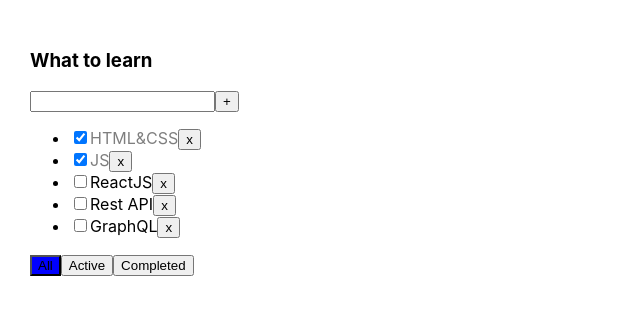
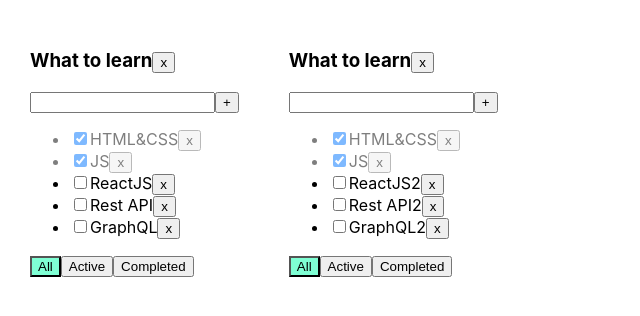
Before and after one commit to Zenater/Todolist_Vivo, a React (Create React App) app in the folder TodolistViVo/: page / in a window 1280 px wide. Shown: the top 316 px of the page, without its empty margins (0-640 px from the left). Built offline with nearby package versions, Linux system fonts and the light colour scheme.

Commit message:
add new component

```diff
--- a/TodolistViVo/src/App.css
+++ b/TodolistViVo/src/App.css
@@ -6,3 +6,19 @@
 .App > div {
   margin-right: 50px;
 }
+
+.error {
+  border: red 1px solid;
+}
+
+.error-message {
+  color: red;
+}
+
+.active-filter {
+  background-color: aquamarine;
+}
+
+.is-done {
+  opacity: 0.5;
+}
--- a/TodolistViVo/src/App.tsx
+++ b/TodolistViVo/src/App.tsx
@@ -1,64 +1,104 @@
 import React, {useState} from 'react';
 import './App.css';
-import {Todolist} from './Todolist';
-import { v1 } from 'uuid';
+import {TaskType, Todolist} from './Todolist';
+import {v1} from 'uuid';
+
 
 export type FilterValuesType = "all" | "active" | "completed";
 
-function App() {
-
-    let [tasks, setTasks] = useState([
-        { id: v1(), title: "HTML&CSS", isDone: true },
-        { id: v1(), title: "JS", isDone: true },
-        { id: v1(), title: "ReactJS", isDone: false },
-        { id: v1(), title: "Rest API", isDone: false },
-        { id: v1(), title: "GraphQL", isDone: false },
-    ]);
-
-    function removeTask(id: string) {
-        let filteredTasks = tasks.filter(t => t.id != id);
-        setTasks(filteredTasks);
+export type TodolistType = {
+    id: string
+    title: string
+    filter: FilterValuesType
 }
 
-    function addTask(title: string) {
-        let task = { id: v1(), title: title, isDone: false };
-        let newTasks = [task, ...tasks];
-        setTasks(newTasks);
+export type TaskStateType = {
+    [key: string]: Array<TaskType>
 }
 
-    let [filter, setFilter] = useState<FilterValuesType>("all");
+function App() {
+    let todolistID1 = v1();
+    let todolistID2 = v1();
 
-    let tasksForTodolist = tasks;
+    let [todolists, setTudolists] = useState<TodolistType[]>([
+        {id: todolistID1, title: "what to learn", filter: 'all'},
+        {id: todolistID2, title: "what to buy", filter: 'all'},
+    ])
+    let [tasks, setTasks] = useState<TaskStateType>({
+        [todolistID1]: [
+            {id: v1(), title: "HTML&CSS", isDone: true},
+            {id: v1(), title: "JS", isDone: true},
+            {id: v1(), title: "ReactJS", isDone: false},
+            {id: v1(), title: "Rest API", isDone: false},
+            {id: v1(), title: "GraphQL", isDone: false},
+        ],
+        [todolistID2]: [
+            {id: v1(), title: "HTML&CSS", isDone: true},
+            {id: v1(), title: "JS", isDone: true},
+            {id: v1(), title: "ReactJS2", isDone: false},
+            {id: v1(), title: "Rest API2", isDone: false},
+            {id: v1(), title: "GraphQL2", isDone: false},
+        ]
+    });
 
-    if (filter === "active") {
-        tasksForTodolist = tasks.filter(t => t.isDone === false);
-    }
-    if (filter === "completed") {
-        tasksForTodolist = tasks.filter(t => t.isDone === true);
+    function removeTask(todolistID:string,taskId: string) {
+        /*        let filteredTasks = tasks.filter(t => t.id != id);
+                setTasks(filteredTasks);*/
+        setTasks({...tasks,[todolistID]:tasks[todolistID].filter(f=>f.id!==taskId)})
+
     }
 
-    function changeFilter(value: FilterValuesType) {
-        setFilter(value);
+    function addTask(todolistID:string,title: string) {
+                let newTasks = {id: v1(), title: title, isDone: false};
+        setTasks({...tasks,[todolistID]:[newTasks,...tasks[todolistID]] })
     }
 
-    const changeStatus = (Curid: string,value: boolean) => {
-      setTasks(tasks.map(m=>m.id ===Curid ? {...m, isDone: value } : m))
+    function changeStatus(todolistID:string,taskId: string, isDone: boolean) {
+        /*        let task = tasks.find(t => t.id === taskId);
+                if (task) {
+                    task.isDone = isDone;
+                }
+                setTasks([...tasks]);*/
+        setTasks({...tasks,[todolistID]:tasks[todolistID].map(m=>m.id===taskId ? {...m,isDone}: m)})
     }
 
 
+    function changeFilter(todolistID:string, value: FilterValuesType) {
+        /*        setFilter(value);*/
+        setTudolists(todolists.map(m=>m.id===todolistID ? {...m,filter: value}: m))
+    }
+const removeT=(todolistID:string)=> {
+        setTudolists(todolists.filter(f=>f.id!==todolistID))
+    delete tasks [todolistID]
+    }
 
     return (
         <div className="App">
+            {todolists.map(m => {
+                let tasksForTodolist = tasks[m.id];
+
+                if (m.filter === "active") {
+                    tasksForTodolist = tasks[m.id].filter(t => t.isDone === false);
+                }
+                if (m.filter === "completed") {
+                    tasksForTodolist = tasks[m.id].filter(t => t.isDone === true);
+                }
+                return (
                     <Todolist title="What to learn"
                               tasks={tasksForTodolist}
                               removeTask={removeTask}
                               changeFilter={changeFilter}
                               addTask={addTask}
-                      changeStatus={changeStatus}
-                      filter={filter}
+                              changeTaskStatus={changeStatus}
+                              filter={m.filter}
+                              key={m.id}
+                              todolistID={m.id}
+                              removeT={removeT}
                     />
+                )
+            })}
         </div>
-    );
+    )
 }
 
 export default App;
--- a/TodolistViVo/src/Todolist.tsx
+++ b/TodolistViVo/src/Todolist.tsx
@@ -1,8 +1,8 @@
 import React, {ChangeEvent, KeyboardEvent, useState} from 'react';
 import {FilterValuesType} from './App';
-import s from './Todolist.module.css'
+import MapTasks from "./components/MapTasks";
 
-type TaskType = {
+export type TaskType = {
     id: string
     title: string
     isDone: boolean
@@ -11,25 +11,26 @@
 type PropsType = {
     title: string
     tasks: Array<TaskType>
-    removeTask: (taskId: string) => void
-    changeFilter: (value: FilterValuesType) => void
-    addTask: (title: string) => void
-    changeStatus: (Curid: string, value: boolean )=> void
+    removeTask: (todolistID:string,taskId: string) => void
+    changeFilter: (todolistID:string,value: FilterValuesType) => void
+    addTask: (todolistID:string,title: string) => void
+    changeTaskStatus: (todolistID:string,taskId: string, isDone: boolean) => void
     filter: FilterValuesType
+    todolistID: string
+    removeT: (todolistID:string)=>void
 }
 
 export function Todolist(props: PropsType) {
 
     let [title, setTitle] = useState("")
-    const [error, setError]=useState(false)
+    let [error, setError] = useState<string | null>(null)
 
     const addTask = () => {
-        if(title.trim()) {
-        props.addTask(title.trim());
-        setTitle("");
+        if (title.trim() !== "") {
+            props.addTask(props.todolistID,title.trim());
+            setTitle("");
         } else {
-            setTitle("")
-            setError(true)
+            setError("Title is required");
         }
     }
 
@@ -38,51 +39,37 @@
     }
 
     const onKeyPressHandler = (e: KeyboardEvent<HTMLInputElement>) => {
+        setError(null);
         if (e.charCode === 13) {
             addTask();
         }
     }
 
-    const onAllClickHandler = () => props.changeFilter("all");
-    const onActiveClickHandler = () => props.changeFilter("active");
-    const onCompletedClickHandler = () => props.changeFilter("completed");
+    const onAllClickHandler = () => props.changeFilter(props.todolistID,"all");
+    const onActiveClickHandler = () => props.changeFilter(props.todolistID,"active");
+    const onCompletedClickHandler = () => props.changeFilter(props.todolistID,"completed");
 
-    const OnC= (Curid: string,event: React.ChangeEvent<HTMLInputElement>)=> {
-        props.changeStatus(Curid, event.currentTarget.checked)
-    }
+
     return <div>
-        <h3>{props.title}</h3>
+        <h3>{props.title}
+        <button onClick={()=>props.removeT(props.todolistID)}>x</button></h3>
         <div>
             <input value={title}
-                   onChange={ onChangeHandler }
-                   onKeyPress={ onKeyPressHandler }
-                   className={error? s.error: ''}
+                   onChange={onChangeHandler}
+                   onKeyPress={onKeyPressHandler}
+                   className={error ? "error" : ""}
             />
             <button onClick={addTask}>+</button>
-            {error && <div className={error ? s.errorMessage : ""}>Warning</div>}
+            {error && <div className="error-message">{error}</div>}
         </div>
-        <ul>
-            {
-                props.tasks.map(t => {
-
-                    const onClickHandler = () => props.removeTask(t.id)
-
-                    return <li key={t.id}>
-                        <input type="checkbox" checked={t.isDone}
-                        onChange={(event)=>OnC(t.id, event)}
-                        />
-                        <span className={t.isDone? s.isDone : ''}>{t.title}</span>
-                        <button  onClick={ onClickHandler }>x</button>
-
-                    </li>
-
-                })
-            }
-        </ul>
+<MapTasks tasks={props.tasks} removeTask={props.removeTask}  todolistID={props.todolistID} changeTaskStatus={props.changeTaskStatus}/>
         <div>
-            <button className={ props.filter==='all' ? s.activeFilter : ''} onClick={ onAllClickHandler }>All</button>
-            <button className={ props.filter==='active' ? s.activeFilter : ''} onClick={ onActiveClickHandler }>Active</button>
-            <button className={ props.filter==='completed' ? s.activeFilter : ''} onClick={ onCompletedClickHandler }>Completed</button>
+            <button className={props.filter === 'all' ? "active-filter" : ""}
+                    onClick={onAllClickHandler}>All</button>
+            <button className={props.filter === 'active' ? "active-filter" : ""}
+                onClick={onActiveClickHandler}>Active</button>
+            <button className={props.filter === 'completed' ? "active-filter" : ""}
+                onClick={onCompletedClickHandler}>Completed</button>
         </div>
     </div>
 }
--- /dev/null
+++ b/TodolistViVo/src/components/MapTasks.tsx
@@ -0,0 +1,37 @@
+import React, {ChangeEvent} from 'react';
+import {TaskType} from "../Todolist";
+
+type MapType = {
+    tasks: Array<TaskType>
+    removeTask: (todolistID:string,taskId: string) => void
+    todolistID: string
+    changeTaskStatus: (todolistID:string,taskId: string, isDone: boolean) => void
+
+}
+
+ const MapTasks = ({tasks,removeTask,todolistID,changeTaskStatus,...props}: MapType) => {
+
+
+    return (
+        <ul>
+            {
+                tasks.map(t => {
+                    const onClickHandler = () => removeTask(todolistID,t.id)
+                    const onChangeHandler = (e: ChangeEvent<HTMLInputElement>) => {
+                        changeTaskStatus(todolistID,t.id, e.currentTarget.checked);
+                    }
+
+                    return <li key={t.id} className={t.isDone ? "is-done" : ""}>
+                        <input type="checkbox"
+                               onChange={onChangeHandler}
+                               checked={t.isDone}/>
+                        <span>{t.title}</span>
+                        <button onClick={onClickHandler}>x</button>
+                    </li>
+                })
+            }
+        </ul>
+    );
+};
+
+export default MapTasks;
```
Lines whose indentation alone changed are shown as unchanged.
